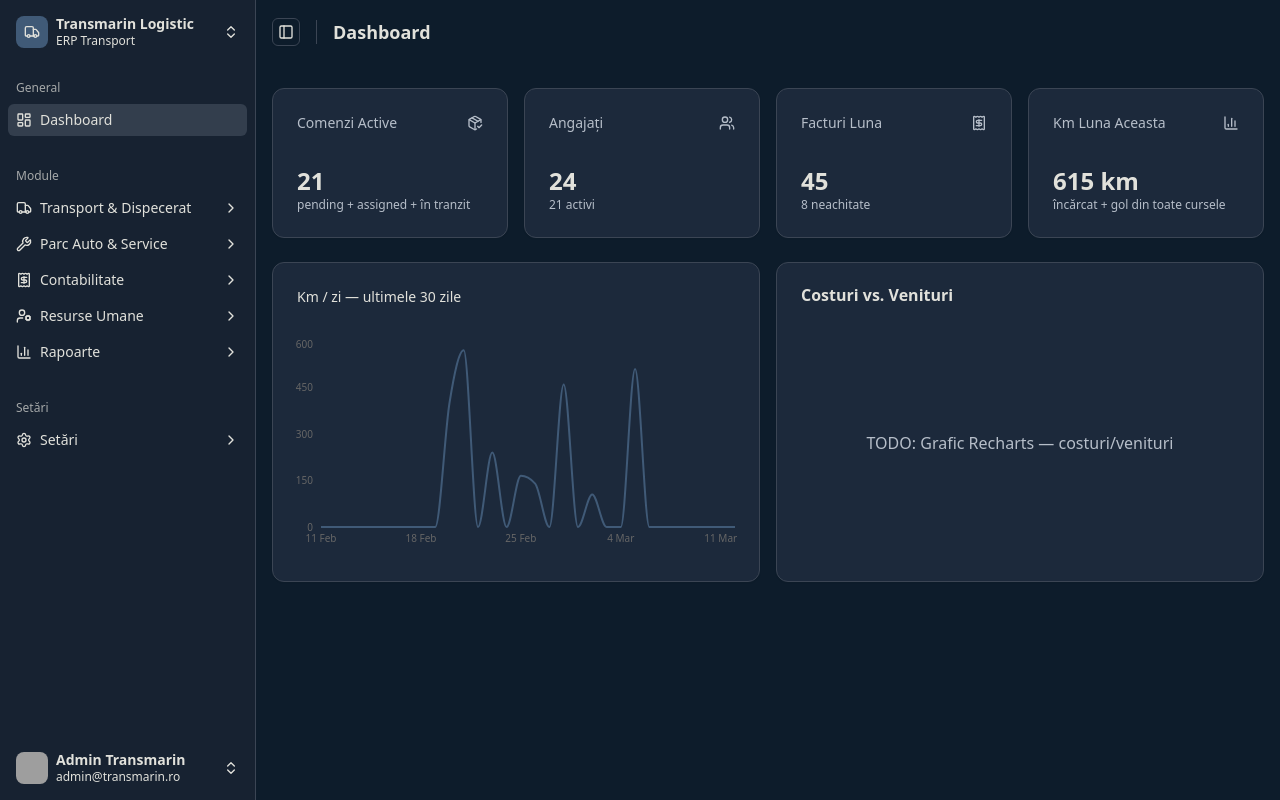
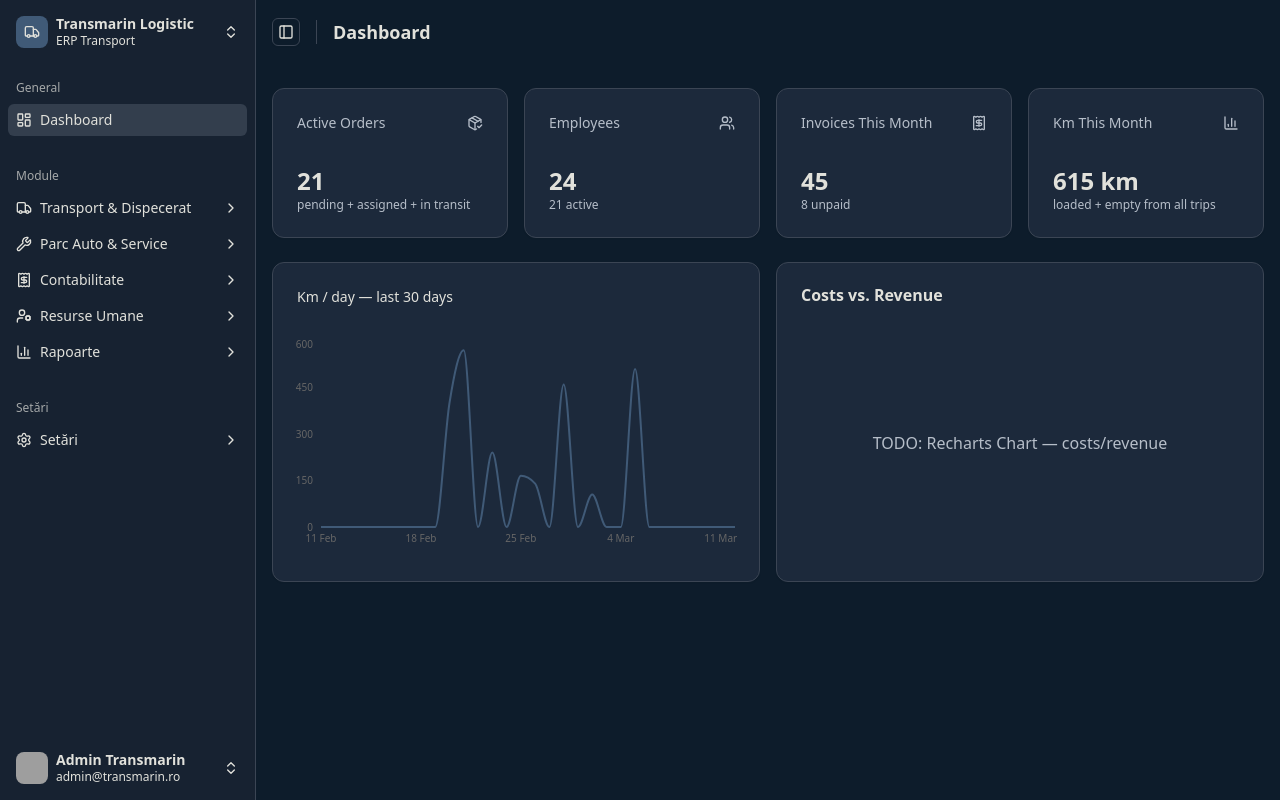
Before and after one commit to florinbadea046/Transmarin-Logistic, a React (Vite) app: page / in a window 1280 px wide. Built offline with nearby package versions, Linux system fonts and the light colour scheme; sample sign-in values are in the browser's storage; grey boxes are pictures that could not be loaded.

Commit message:
Translate dashboard texts and labels (#65)

```diff
--- a/src/i18n/resources/en/common.json
+++ b/src/i18n/resources/en/common.json
@@ -391,5 +391,43 @@
       "status": "Status",
       "filename": "trips"
     }
+  },
+  "dashboard": {
+    "title": "Dashboard",
+    "cards": {
+      "activeOrders": "Active Orders",
+      "activeOrdersDesc": "pending + assigned + in transit",
+      "employees": "Employees",
+      "employeesDesc": "21 active",
+      "invoices": "Invoices This Month",
+      "invoicesDesc": "8 unpaid",
+      "kmMonth": "Km This Month",
+      "kmMonthDesc": "loaded + empty from all trips"
+    },
+    "charts": {
+      "kmPerDay": "Km / day — last 30 days",
+      "costsVsRevenue": "Costs vs. Revenue",
+      "costsVsRevenueTodo": "TODO: Recharts Chart — costs/revenue",
+      "kmTooltip": "Km"
+    },
+    "alerts": {
+      "title": "ITP / RCA / Vignette Alerts (<30 days)",
+      "expired": "EXPIRED",
+      "expiresIn": "expires in {{days}} days"
+    },
+    "months": [
+      "Jan",
+      "Feb",
+      "Mar",
+      "Apr",
+      "May",
+      "Jun",
+      "Jul",
+      "Aug",
+      "Sep",
+      "Oct",
+      "Nov",
+      "Dec"
+    ]
   }
 }
--- a/src/i18n/resources/ro/common.json
+++ b/src/i18n/resources/ro/common.json
@@ -391,5 +391,43 @@
       "status": "Status",
       "filename": "curse"
     }
+  },
+  "dashboard": {
+    "title": "Dashboard",
+    "cards": {
+      "activeOrders": "Comenzi Active",
+      "activeOrdersDesc": "pending + assigned + în tranzit",
+      "employees": "Angajați",
+      "employeesDesc": "21 activi",
+      "invoices": "Facturi Luna",
+      "invoicesDesc": "8 neachitate",
+      "kmMonth": "Km Luna Aceasta",
+      "kmMonthDesc": "încărcat + gol din toate cursele"
+    },
+    "charts": {
+      "kmPerDay": "Km / zi — ultimele 30 zile",
+      "costsVsRevenue": "Costuri vs. Venituri",
+      "costsVsRevenueTodo": "TODO: Grafic Recharts — costuri/venituri",
+      "kmTooltip": "Km"
+    },
+    "alerts": {
+      "title": "Alerte ITP / RCA / Rovinietă (<30 zile)",
+      "expired": "EXPIRAT",
+      "expiresIn": "expiră în {{days}} zile"
+    },
+    "months": [
+      "Ian",
+      "Feb",
+      "Mar",
+      "Apr",
+      "Mai",
+      "Iun",
+      "Iul",
+      "Aug",
+      "Sep",
+      "Oct",
+      "Nov",
+      "Dec"
+    ]
   }
 }
--- a/src/pages/dashboard.tsx
+++ b/src/pages/dashboard.tsx
@@ -1,4 +1,5 @@
 import * as React from "react";
+import { useTranslation } from "react-i18next";
 import {
   Users,
   Receipt,
@@ -61,26 +62,6 @@ function buildLast30Days(): string[] {
   return days;
 }
 
-function shortLabel(ymd: string): string {
-  const months = [
-    "Ian",
-    "Feb",
-    "Mar",
-    "Apr",
-    "Mai",
-    "Iun",
-    "Iul",
-    "Aug",
-    "Sep",
-    "Oct",
-    "Nov",
-    "Dec",
-  ];
-  const parts = ymd.split("-");
-  if (parts.length < 3) return ymd;
-  return `${parseInt(parts[2])} ${months[parseInt(parts[1]) - 1]}`;
-}
-
 function useTransportData() {
   const [orders, setOrders] = React.useState<Order[]>([]);
   const [trips, setTrips] = React.useState<RawTrip[]>([]);
@@ -108,6 +89,7 @@ function useTransportData() {
 }
 
 function AlerteTransport({ trucks }: { trucks: TruckType[] }) {
+  const { t } = useTranslation();
   const nowMs = new Date().getTime();
   const alerts: { label: string; daysLeft: number }[] = [];
 
@@ -115,7 +97,7 @@ function AlerteTransport({ trucks }: { trucks: TruckType[] }) {
     const checks = [
       { field: truck.itpExpiry, type: "ITP" },
       { field: truck.rcaExpiry, type: "RCA" },
-      { field: truck.vignetteExpiry, type: "Rovinietă" },
+      { field: truck.vignetteExpiry, type: t("trucks.card.vignette") },
     ];
     for (const { field, type } of checks) {
       if (!field) continue;
@@ -124,8 +106,12 @@ function AlerteTransport({ trucks }: { trucks: TruckType[] }) {
           (new Date(field).getTime() - nowMs) / 86400000,
         );
         if (daysLeft < 30) {
+          const status =
+            daysLeft < 0
+              ? t("dashboard.alerts.expired")
+              : t("dashboard.alerts.expiresIn", { days: daysLeft });
           alerts.push({
-            label: `${truck.plateNumber} — ${type} ${daysLeft < 0 ? "EXPIRAT" : `expiră în ${daysLeft} zile`}`,
+            label: `${truck.plateNumber} — ${type} ${status}`,
             daysLeft,
           });
         }
@@ -143,7 +129,7 @@ function AlerteTransport({ trucks }: { trucks: TruckType[] }) {
       <CardHeader className="pb-2">
         <CardTitle className="flex items-center gap-2 text-sm font-medium text-yellow-700 dark:text-yellow-400">
           <AlertTriangle className="h-4 w-4" />
-          Alerte ITP / RCA / Rovinietă (&lt;30 zile)
+          {t("dashboard.alerts.title")}
         </CardTitle>
       </CardHeader>
       <CardContent>
@@ -177,6 +163,7 @@ function AlerteTransport({ trucks }: { trucks: TruckType[] }) {
 }
 
 export default function DashboardPage() {
+  const { t } = useTranslation();
   const { orders, trips, trucks } = useTransportData();
 
   const today = new Date();
@@ -190,8 +177,16 @@ export default function DashboardPage() {
   ).length;
 
   const kmMonth = trips
-    .filter((t) => getTripDate(t).startsWith(thisMonth))
-    .reduce((sum, t) => sum + (t.kmLoaded ?? 0) + (t.kmEmpty ?? 0), 0);
+    .filter((trip) => getTripDate(trip).startsWith(thisMonth))
+    .reduce((sum, trip) => sum + (trip.kmLoaded ?? 0) + (trip.kmEmpty ?? 0), 0);
+
+  const months = t("dashboard.months", { returnObjects: true }) as string[];
+
+  function shortLabel(ymd: string): string {
+    const parts = ymd.split("-");
+    if (parts.length < 3) return ymd;
+    return `${parseInt(parts[2])} ${months[parseInt(parts[1]) - 1]}`;
+  }
 
   const days30 = buildLast30Days();
   const kmByDay: Record<string, number> = {};
@@ -209,7 +204,7 @@ export default function DashboardPage() {
   return (
     <>
       <Header>
-        <h1 className="text-lg font-semibold">Dashboard</h1>
+        <h1 className="text-lg font-semibold">{t("dashboard.title")}</h1>
       </Header>
       <Main>
         <div className="space-y-6">
@@ -219,14 +214,14 @@ export default function DashboardPage() {
             <Card>
               <CardHeader className="flex flex-row items-center justify-between pb-2">
                 <CardTitle className="text-sm font-medium text-muted-foreground">
-                  Comenzi Active
+                  {t("dashboard.cards.activeOrders")}
                 </CardTitle>
                 <PackageCheck className="h-4 w-4 text-muted-foreground" />
               </CardHeader>
               <CardContent>
                 <div className="text-2xl font-bold">{activeOrders}</div>
                 <p className="text-xs text-muted-foreground">
-                  pending + assigned + în tranzit
+                  {t("dashboard.cards.activeOrdersDesc")}
                 </p>
               </CardContent>
             </Card>
@@ -234,33 +229,37 @@ export default function DashboardPage() {
             <Card>
               <CardHeader className="flex flex-row items-center justify-between pb-2">
                 <CardTitle className="text-sm font-medium text-muted-foreground">
-                  Angajați
+                  {t("dashboard.cards.employees")}
                 </CardTitle>
                 <Users className="h-4 w-4 text-muted-foreground" />
               </CardHeader>
               <CardContent>
                 <div className="text-2xl font-bold">24</div>
-                <p className="text-xs text-muted-foreground">21 activi</p>
+                <p className="text-xs text-muted-foreground">
+                  {t("dashboard.cards.employeesDesc")}
+                </p>
               </CardContent>
             </Card>
 
             <Card>
               <CardHeader className="flex flex-row items-center justify-between pb-2">
                 <CardTitle className="text-sm font-medium text-muted-foreground">
-                  Facturi Luna
+                  {t("dashboard.cards.invoices")}
                 </CardTitle>
                 <Receipt className="h-4 w-4 text-muted-foreground" />
               </CardHeader>
               <CardContent>
                 <div className="text-2xl font-bold">45</div>
-                <p className="text-xs text-muted-foreground">8 neachitate</p>
+                <p className="text-xs text-muted-foreground">
+                  {t("dashboard.cards.invoicesDesc")}
+                </p>
               </CardContent>
             </Card>
 
             <Card>
               <CardHeader className="flex flex-row items-center justify-between pb-2">
                 <CardTitle className="text-sm font-medium text-muted-foreground">
-                  Km Luna Aceasta
+                  {t("dashboard.cards.kmMonth")}
                 </CardTitle>
                 <BarChart3 className="h-4 w-4 text-muted-foreground" />
               </CardHeader>
@@ -269,7 +268,7 @@ export default function DashboardPage() {
                   {kmMonth.toLocaleString()} km
                 </div>
                 <p className="text-xs text-muted-foreground">
-                  încărcat + gol din toate cursele
+                  {t("dashboard.cards.kmMonthDesc")}
                 </p>
               </CardContent>
             </Card>
@@ -279,7 +278,7 @@ export default function DashboardPage() {
             <Card>
               <CardHeader>
                 <CardTitle className="text-sm font-medium">
-                  Km / zi — ultimele 30 zile
+                  {t("dashboard.charts.kmPerDay")}
                 </CardTitle>
               </CardHeader>
               <CardContent className="px-2">
@@ -307,7 +306,10 @@ export default function DashboardPage() {
                     />
                     <Tooltip
                       contentStyle={{ fontSize: 12 }}
-                      formatter={(v) => [`${v ?? 0} km`, "Km"]}
+                      formatter={(v) => [
+                        `${v ?? 0} km`,
+                        t("dashboard.charts.kmTooltip"),
+                      ]}
                     />
                     <Line
                       type="monotone"
@@ -324,10 +326,10 @@ export default function DashboardPage() {
 
             <Card>
               <CardHeader>
-                <CardTitle>Costuri vs. Venituri</CardTitle>
+                <CardTitle>{t("dashboard.charts.costsVsRevenue")}</CardTitle>
               </CardHeader>
               <CardContent className="flex h-[220px] items-center justify-center text-muted-foreground">
-                <p>TODO: Grafic Recharts — costuri/venituri</p>
+                <p>{t("dashboard.charts.costsVsRevenueTodo")}</p>
               </CardContent>
             </Card>
           </div>
```
